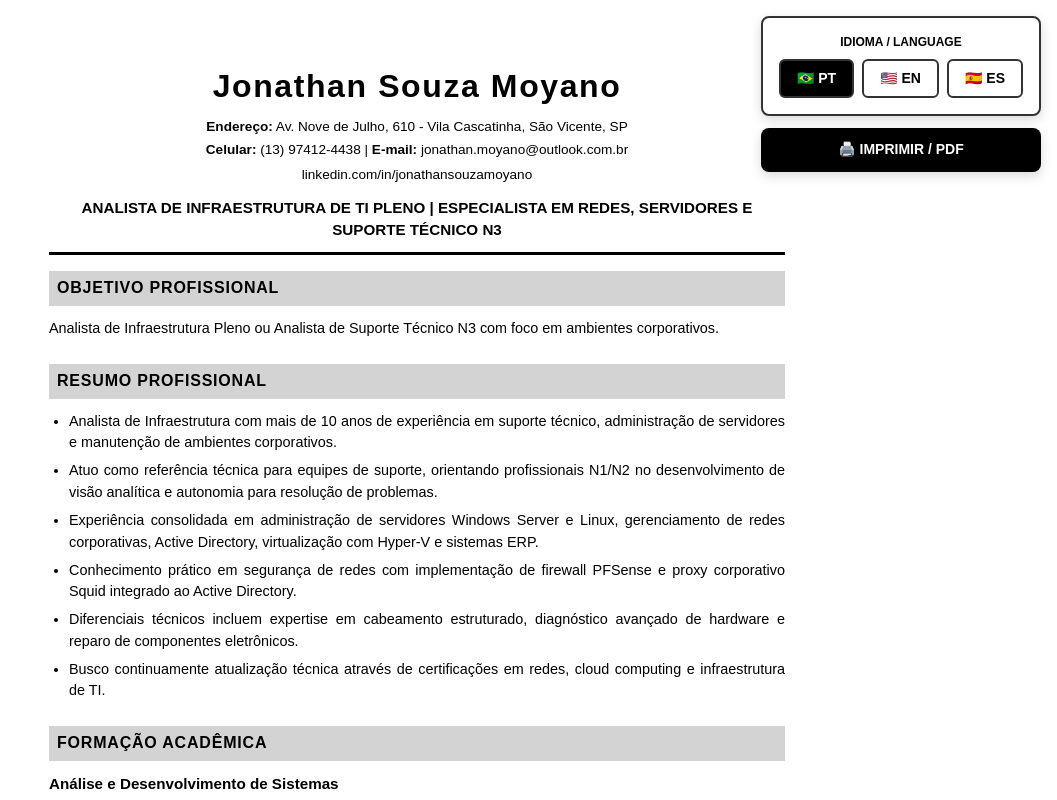
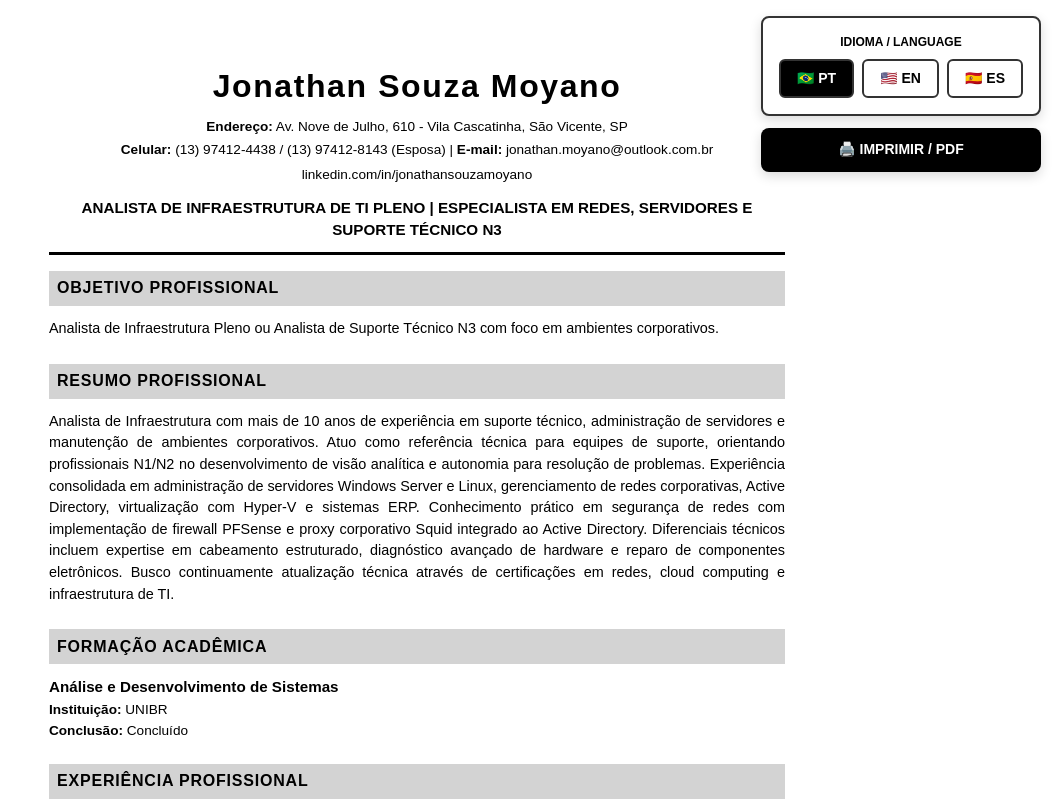
Before and after one commit to JonathanMoyano/curriculo, a Next.js app: page /imprimir in a window 1280 px wide. Shown: the top 800 px of the page, without its empty margins (223-1280 px from the left). Built offline with nearby package versions, Linux system fonts and the light colour scheme; a web font is replaced by a local one.

Commit message:
Atualizar o imprimir.jsx

```diff
--- a/src/pages/imprimir.jsx
+++ b/src/pages/imprimir.jsx
@@ -528,7 +528,12 @@ const ImprimirPage = () => {
             <div className="contact-line">
               <strong>
                 {lang === 'pt' ? 'Celular:' : lang === 'en' ? 'Mobile:' : 'Celular:'}
-              </strong> {cvData.contact?.[1]?.value || '(13) 97412-4438'} | <strong>E-mail:</strong> {cvData.contact?.[0]?.value || 'email@email.com'}
+              </strong> {cvData.contact?.[1]?.value || '(13) 97412-4438'}
+              {cvData.contact?.[2]?.value && (
+                <span> / {cvData.contact[2].value} ({cvData.contact[2].label || 'Contato'})</span>
+              )}
+              {' | '}
+              <strong>E-mail:</strong> {cvData.contact?.[0]?.value || 'email@email.com'}
             </div>
 
             <a
@@ -558,11 +563,7 @@ const ImprimirPage = () => {
             <section className="section">
               <h2 className="section-title">{t.summary}</h2>
               <div className="section-content">
-                <ul>
-                  {getText(cvData.profile.summary).split('.').filter(item => item.trim()).map((item, index) => (
-                    <li key={index}>{item.trim()}.</li>
-                  ))}
-                </ul>
+                {getText(cvData.profile.summary)}
               </div>
             </section>
           )}
```
